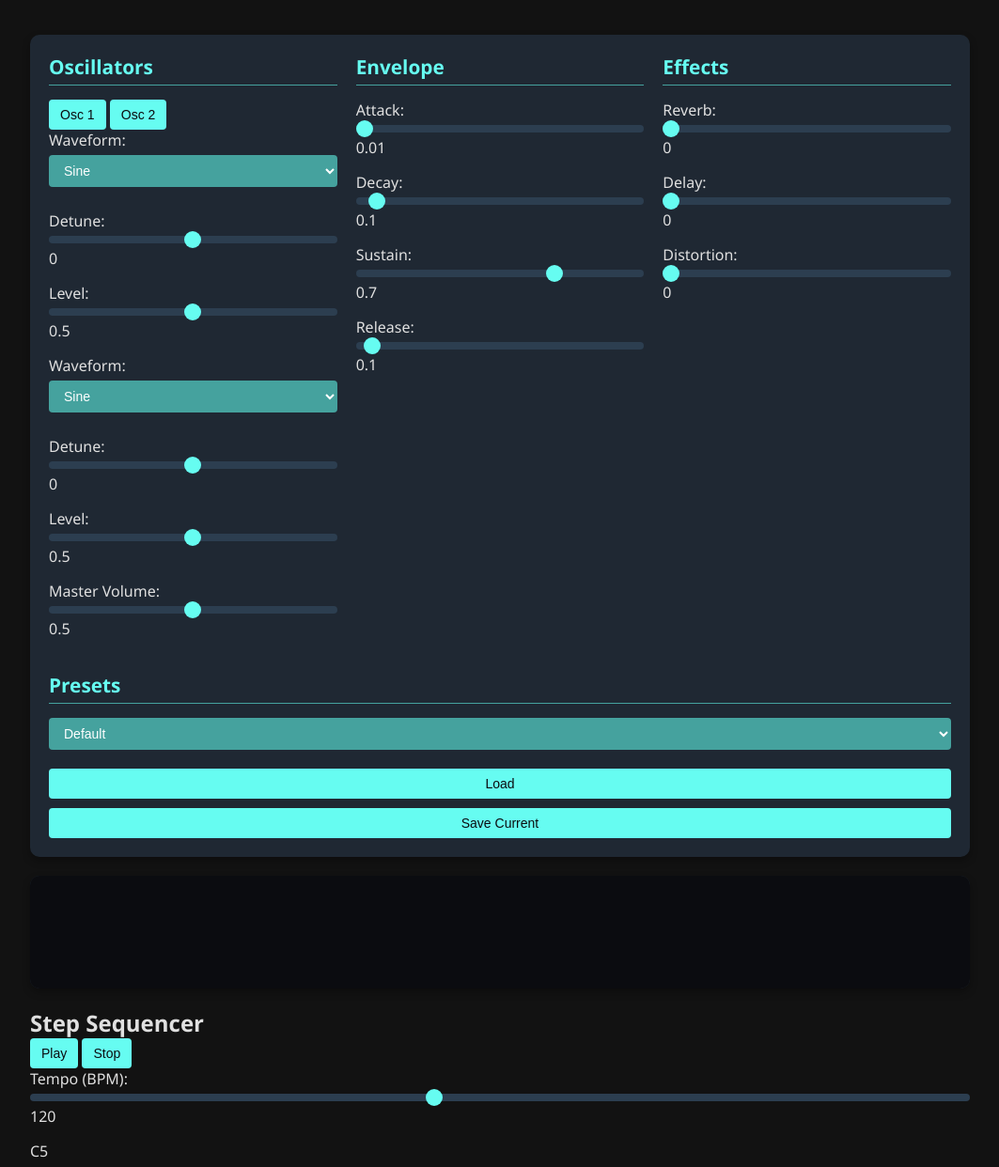
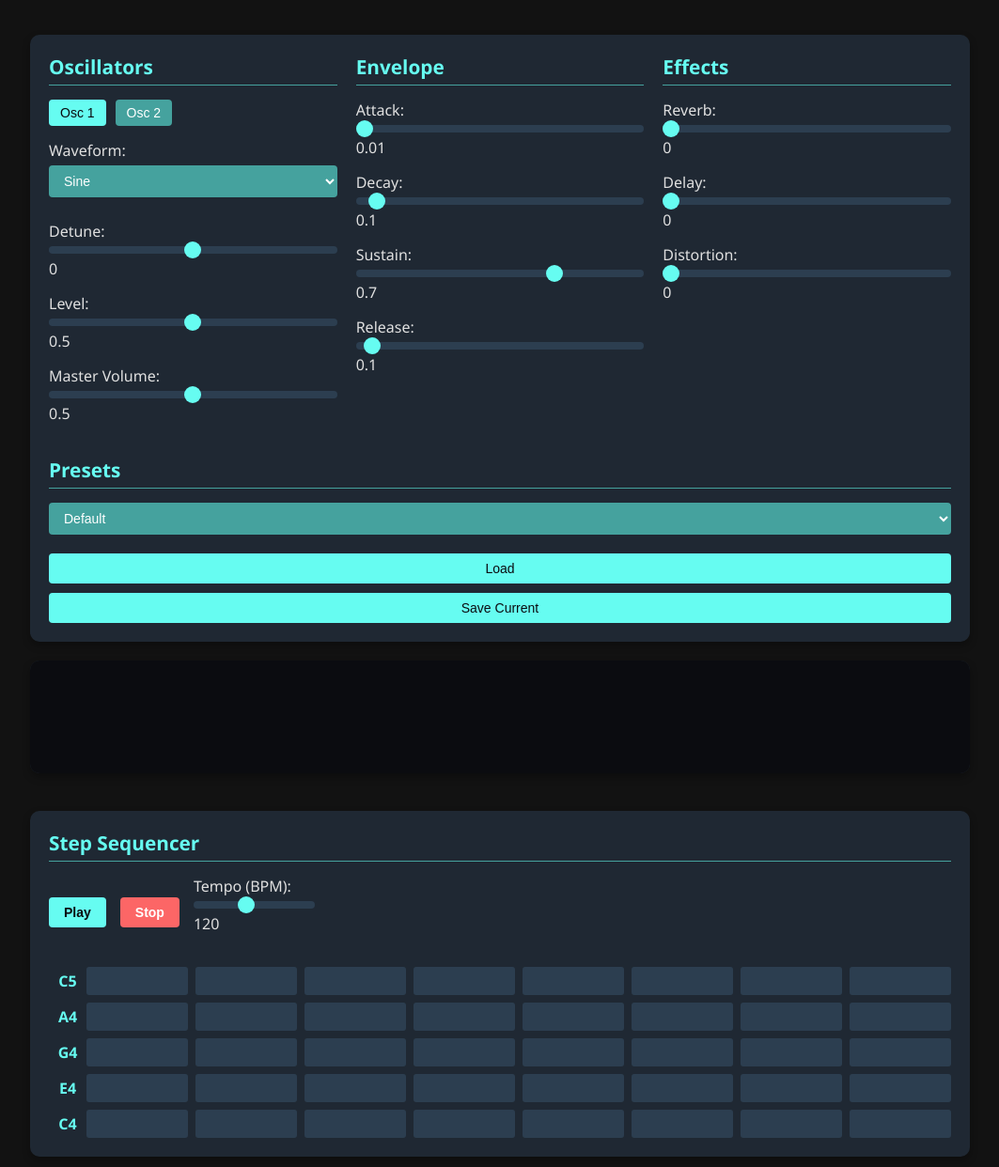
Before and after one commit to bogdanbarbulescu/virtual, a plain HTML site: page index.html in a window 1280 px wide. Shown: the part 88-1330 px from the top of the page at 94% size, without its empty margins (108-1171 px from the left). Drawn offline with Linux system fonts and the light colour scheme.

Commit message:
Update style.css

```diff
--- a/style.css
+++ b/style.css
@@ -50,6 +50,34 @@ h1 {
 .control-section {
     flex: 1;
     min-width: 250px;
+}
+
+.oscillator-tabs {
+    display: flex;
+    margin-bottom: 15px;
+    gap: 10px;
+}
+
+.osc-tab {
+    padding: 6px 12px;
+    background-color: #45a29e;
+    border: none;
+    border-radius: 4px;
+    color: #fff;
+    cursor: pointer;
+}
+
+.osc-tab.active {
+    background-color: #66fcf1;
+    color: #0b0c10;
+}
+
+.oscillator-panel {
+    display: none;
+}
+
+.oscillator-panel.active {
+    display: block;
 }
 
 .control-section h2, .preset-section h2 {
@@ -133,12 +161,93 @@ button:hover {
     border-radius: 10px;
     overflow: hidden;
     box-shadow: 0 4px 8px rgba(0, 0, 0, 0.3);
+    margin-bottom: 20px;
 }
 
 #visualizer {
     width: 100%;
     height: 100%;
     background-color: #0b0c10;
+}
+
+.sequencer-container {
+    width: 100%;
+    background-color: #1f2833;
+    border-radius: 10px;
+    padding: 20px;
+    box-shadow: 0 4px 8px rgba(0, 0, 0, 0.3);
+    margin-bottom: 20px;
+}
+
+.sequencer-container h2 {
+    font-size: 1.3rem;
+    margin-bottom: 15px;
+    color: #66fcf1;
+    border-bottom: 1px solid #45a29e;
+    padding-bottom: 5px;
+}
+
+.sequencer-controls {
+    display: flex;
+    align-items: center;
+    gap: 15px;
+    margin-bottom: 20px;
+}
+
+.sequencer-controls button {
+    padding: 8px 16px;
+    background-color: #66fcf1;
+    color: #0b0c10;
+    border: none;
+    border-radius: 4px;
+    cursor: pointer;
+    font-weight: bold;
+}
+
+#stop-sequence {
+    background-color: #fc6666;
+    color: #fff;
+}
+
+.sequence-grid {
+    display: flex;
+    flex-direction: column;
+    gap: 8px;
+}
+
+.sequence-row {
+    display: flex;
+    align-items: center;
+}
+
+.note-label {
+    width: 40px;
+    text-align: center;
+    font-weight: bold;
+    color: #66fcf1;
+}
+
+.step-buttons {
+    display: flex;
+    flex: 1;
+    gap: 8px;
+}
+
+.step {
+    flex: 1;
+    height: 30px;
+    background-color: #2c3e50;
+    border: none;
+    border-radius: 3px;
+    cursor: pointer;
+}
+
+.step.active {
+    background-color: #66fcf1;
+}
+
+.step.current {
+    border: 2px solid #fff;
 }
 
 .keyboard-container {
```
